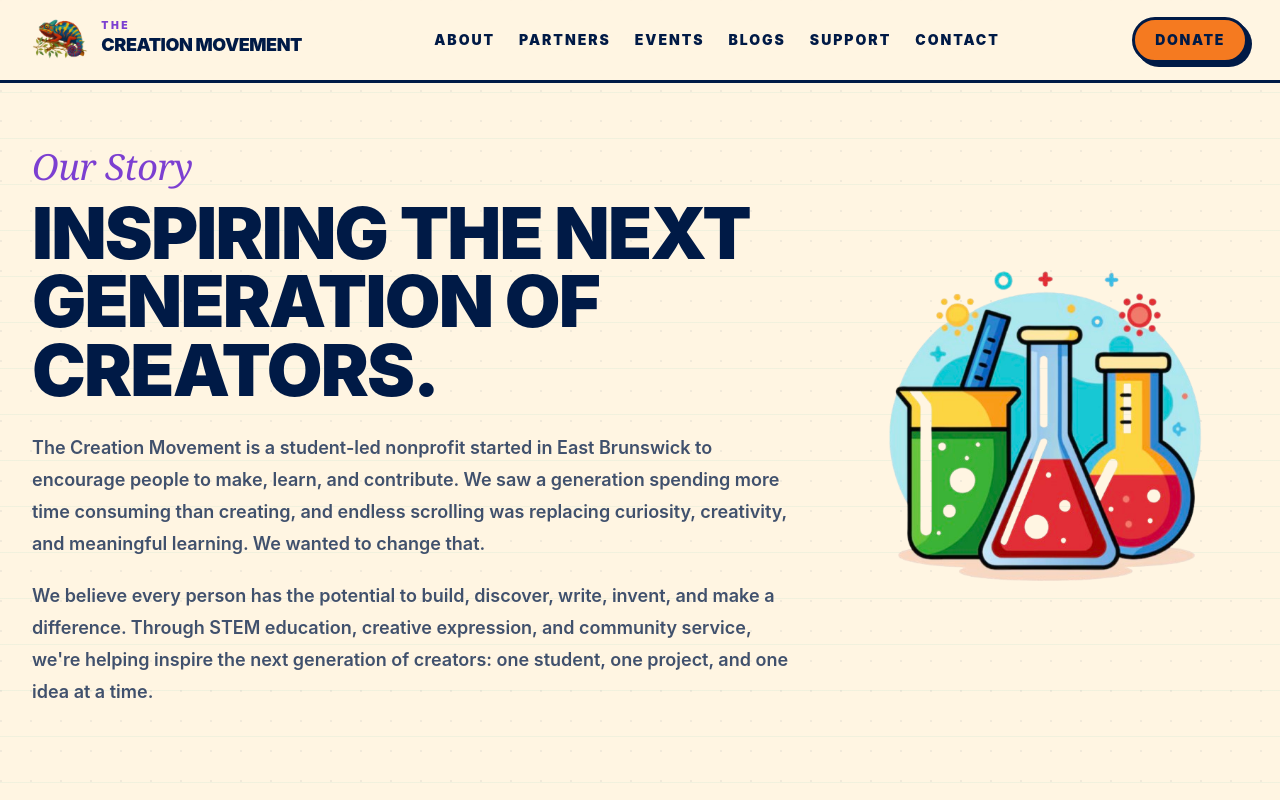
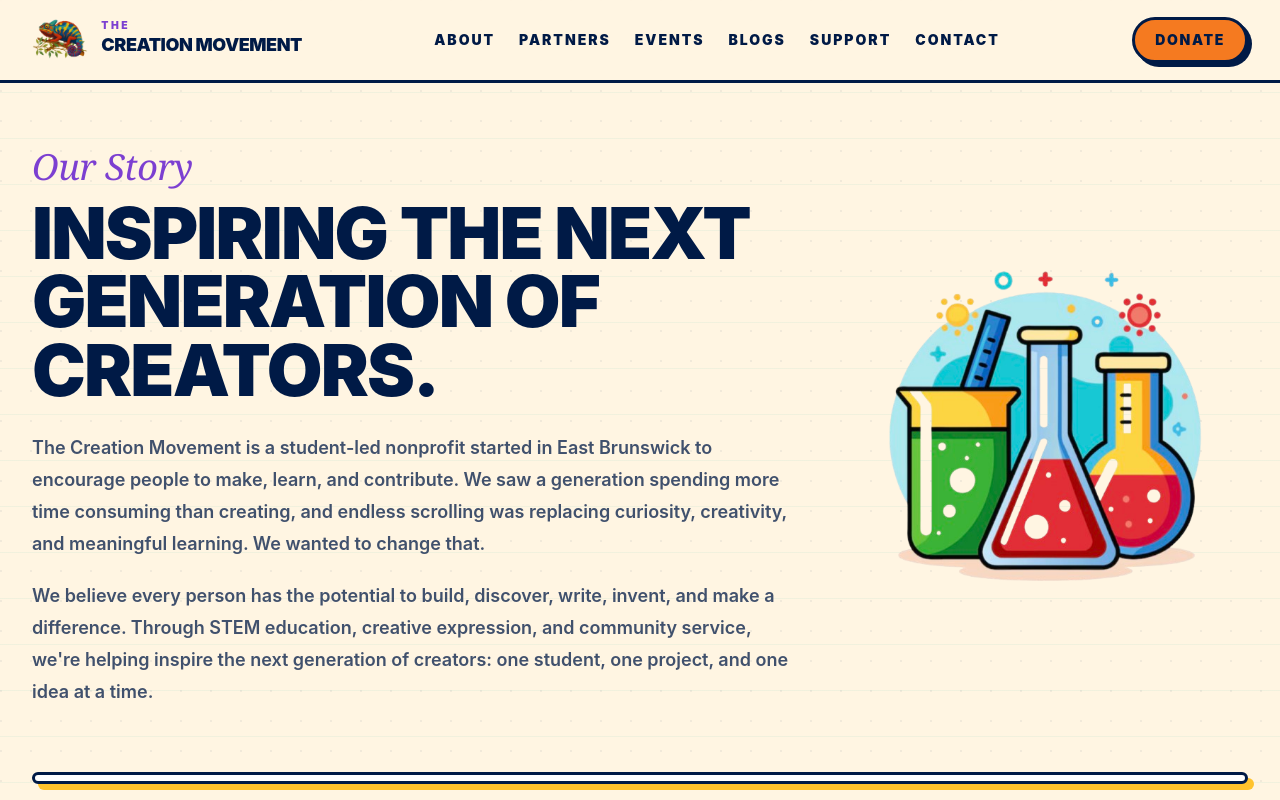
Before and after one commit to sid-manikandan/the-creation-movement-site, a Next.js app: page /about in a window 1280 px wide. Shown: the top 800 px of the page. Built offline with nearby package versions, Linux system fonts and the light colour scheme.

Commit message:
Update page.tsx

```diff
--- a/app/about/page.tsx
+++ b/app/about/page.tsx
@@ -67,6 +67,10 @@ export default function AboutPage() {
           </div>
         </div>
       </section>
+
+      <div aria-hidden="true" className="section-shell">
+        <div className="h-3 rounded-full border-3 border-ink bg-white shadow-[6px_6px_0_#ffc32d]" />
+      </div>
 
       <section className="section-shell py-16">
         <div className="max-w-3xl">
```
